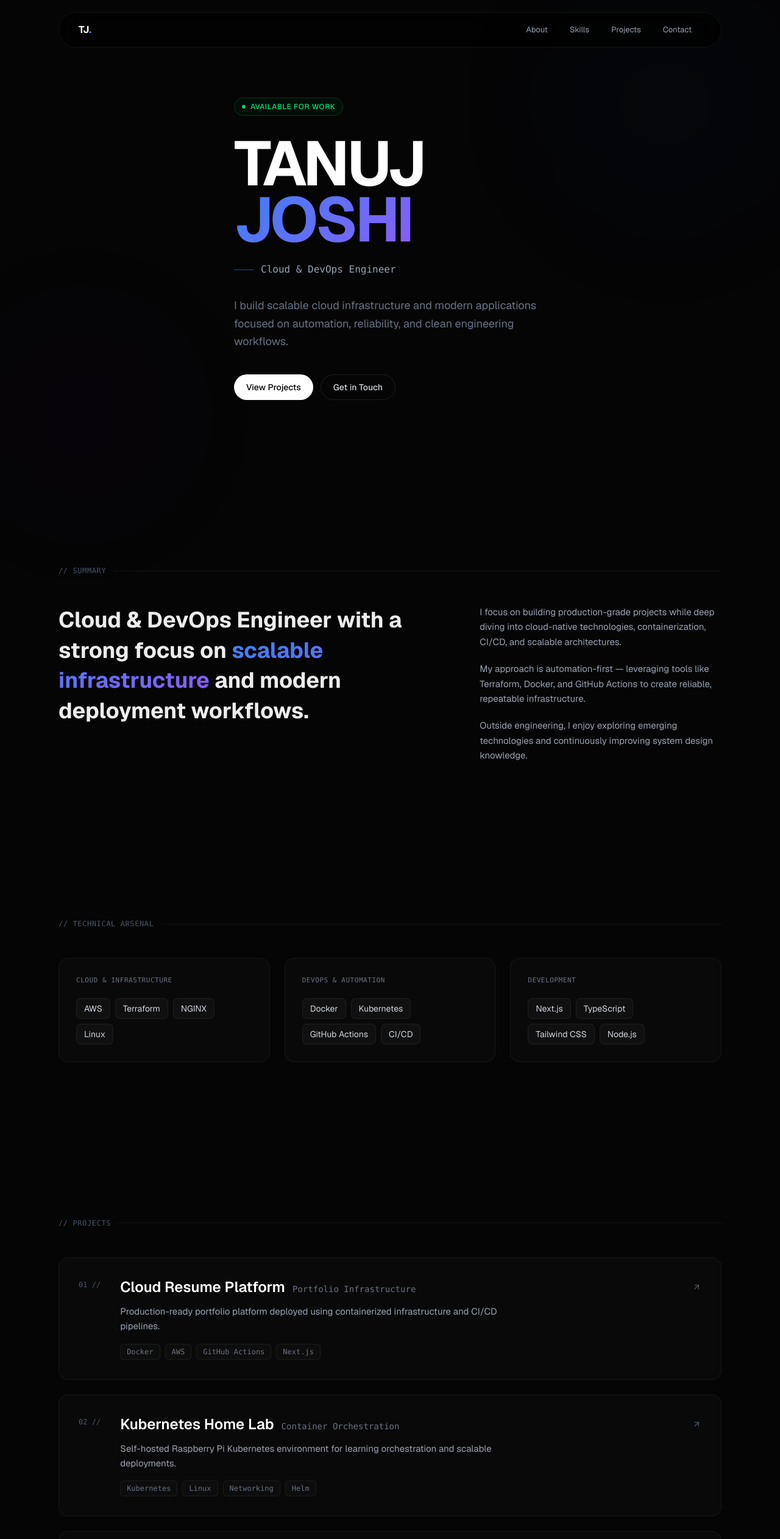
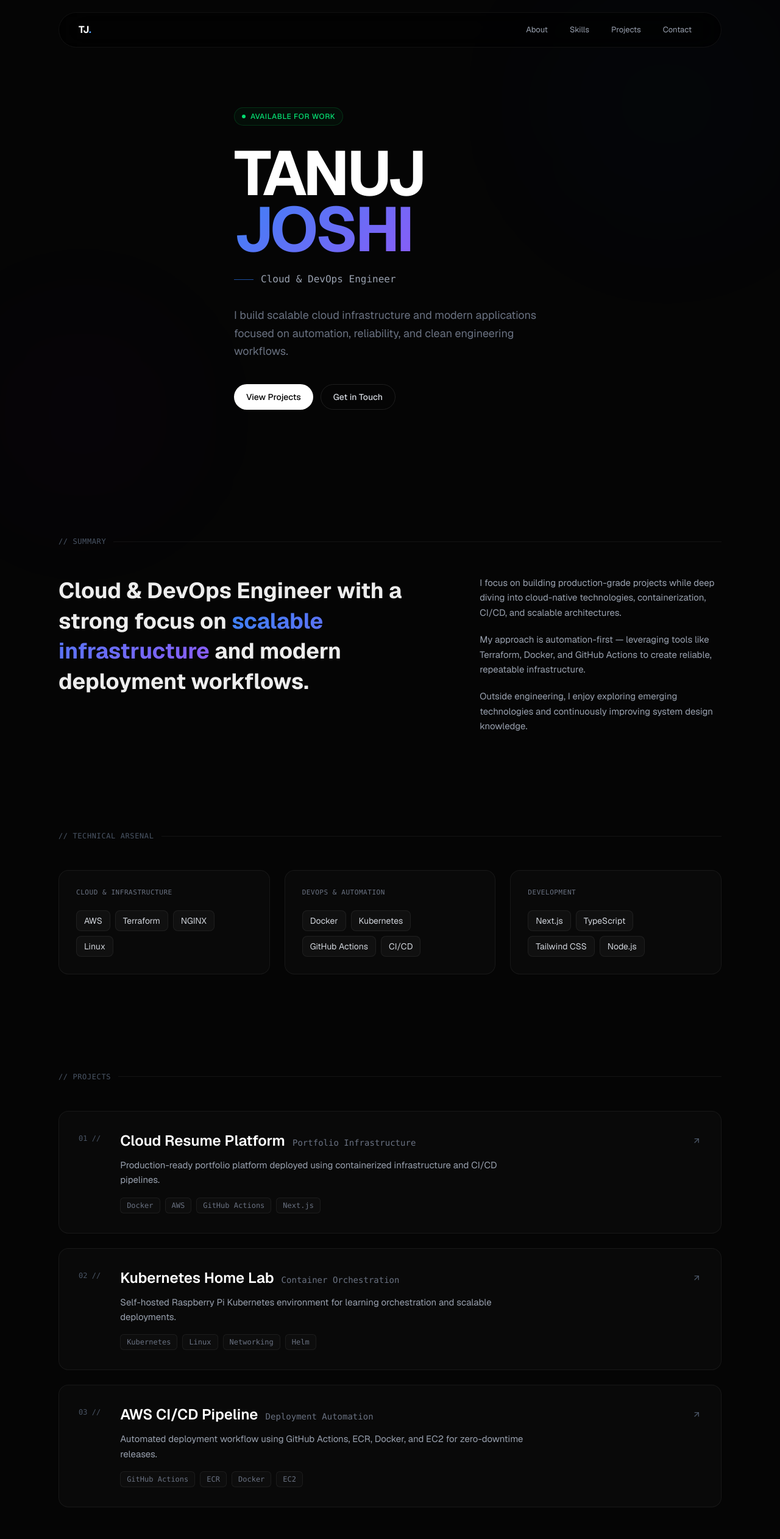
Before and after one commit to tanujjoshi26/Resume-Prjkt, a Next.js app: page / in a window 1280 px wide. Shown: the top 2524 px of the page at 61% size. Built offline with nearby package versions, Linux system fonts and the light colour scheme.

Commit message:
Fixed vertical padding

```diff
--- a/src/sections/About.tsx
+++ b/src/sections/About.tsx
@@ -3,7 +3,7 @@ import ScrollReveal from "@/components/ScrollReveal";
 
 export default function About() {
   return (
-    <section id="about" className="py-24 sm:py-32">
+    <section id="about" className="py-16 sm:py-20">
       <Container>
         <ScrollReveal>
           {/* Section label */}
--- a/src/sections/Contact.tsx
+++ b/src/sections/Contact.tsx
@@ -49,7 +49,7 @@ const contactLinks = [
 
 export default function Contact() {
   return (
-    <section id="contact" className="py-24 sm:py-32">
+    <section id="contact" className="py-16 sm:py-20">
       <Container>
         <ScrollReveal>
           {/* Section label */}
--- a/src/sections/Hero.tsx
+++ b/src/sections/Hero.tsx
@@ -3,7 +3,7 @@ import Button from "@/components/Button";
 
 export default function Hero() {
   return (
-    <section className="relative min-h-screen flex items-center overflow-hidden pt-20 pb-16">
+    <section className="relative min-h-screen flex items-center overflow-hidden pt-20 pb-8">
       <Container>
         <div className="relative z-10 max-w-5xl">
           {/* Status badge */}
--- a/src/sections/Projects.tsx
+++ b/src/sections/Projects.tsx
@@ -30,7 +30,7 @@ const projects = [
 
 export default function Projects() {
   return (
-    <section id="projects" className="py-24 sm:py-32">
+    <section id="projects" className="py-16 sm:py-20">
       <Container>
         <ScrollReveal>
           {/* Section label */}
--- a/src/sections/Skills.tsx
+++ b/src/sections/Skills.tsx
@@ -18,7 +18,7 @@ const skillCategories = [
 
 export default function Skills() {
   return (
-    <section id="skills" className="py-24 sm:py-32">
+    <section id="skills" className="py-16 sm:py-20">
       <Container>
         <ScrollReveal>
           {/* Section label */}
```
